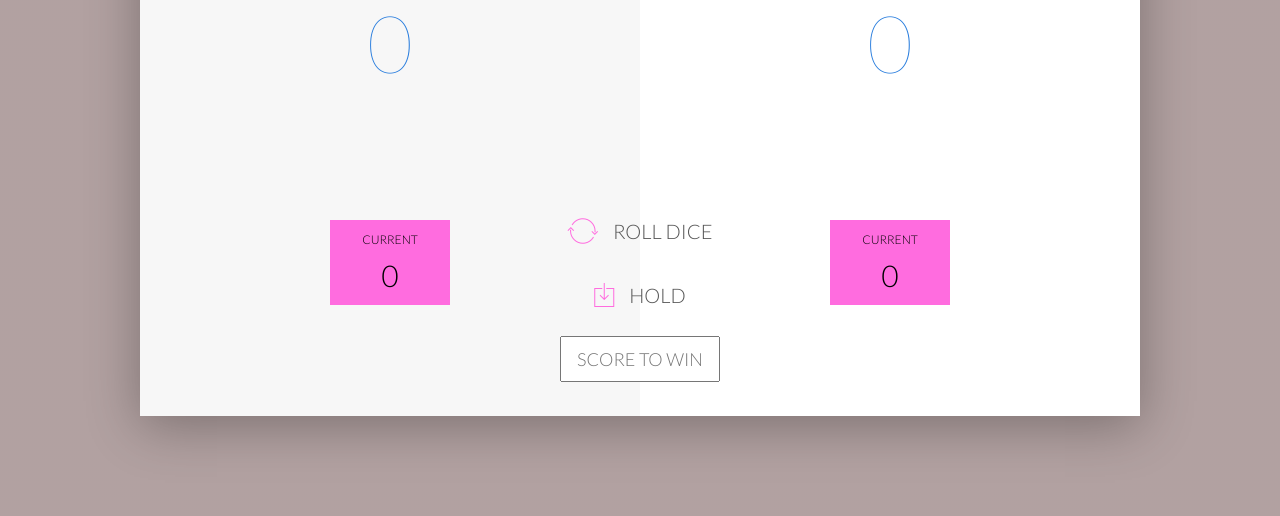
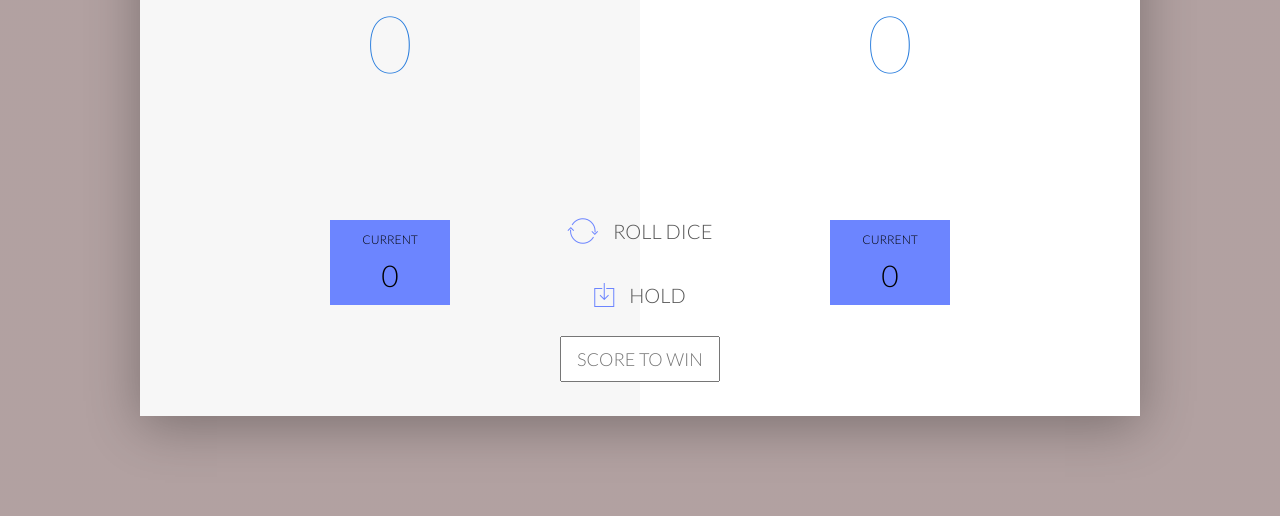
Before and after one commit to camscoderepo/Pig_Game, a plain HTML site: page index.html in a window 1280 px wide. Shown: the part 284-800 px from the top of the page. Drawn offline with nearby package versions, Linux system fonts and the light colour scheme.

Commit message:
Changed colors

```diff
--- a/style.css
+++ b/style.css
@@ -106,7 +106,7 @@ body {
 }
 
 .player-current-box {
-    background-color: #ff6cdf;
+    background-color: #6c85ff;
     color: rgb(0, 0, 0);
     width: 40%;
     margin: 0 auto;
@@ -149,7 +149,7 @@ button:focus {
 }
 
 i {
-    color: #ff6cdf;
+    color: #6c85ff;
     display: inline-block;
     margin-right: 15px;
     font-size: 32px;
```
